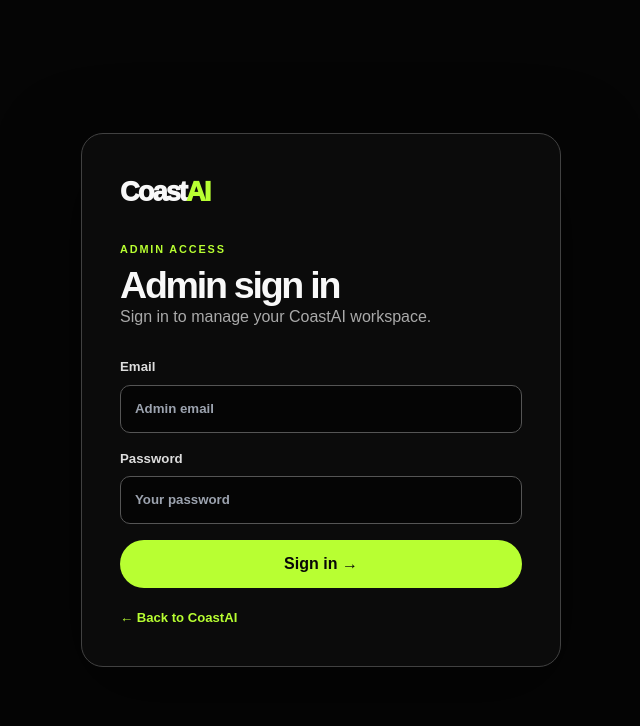
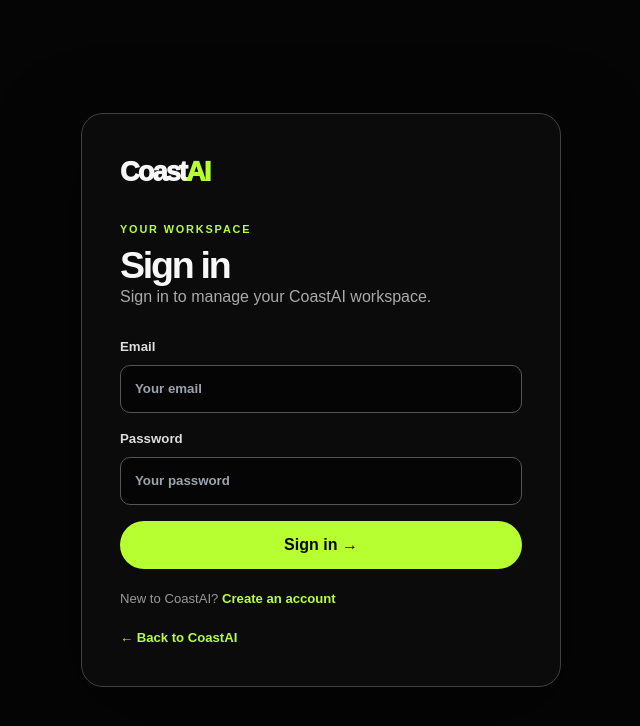
Before and after one commit to biihafidh/CoastAI-AUTOMATION, a Next.js app: page /login in a window 1280 px wide. Shown: the top 726 px of the page, without its empty margins (319-959 px from the left). Built offline with nearby package versions, Linux system fonts and the light colour scheme.

Commit message:
Add public signup link to CoastAI login

```diff
--- a/src/app/login/page.tsx
+++ b/src/app/login/page.tsx
@@ -6,7 +6,49 @@ import { useRouter } from "next/navigation";
 import { createClient } from "@/lib/supabase/client";
 
 export default function LoginPage() {
-  const [email,setEmail]=useState(""); const [password,setPassword]=useState(""); const [error,setError]=useState(""); const [busy,setBusy]=useState(false); const router=useRouter();
-  async function submit(event:FormEvent){event.preventDefault();setBusy(true);setError("");try{const supabase=createClient();const {error}=await supabase.auth.signInWithPassword({email,password});if(error)throw error;router.push("/dashboard");router.refresh();}catch(e){setError(e instanceof Error?e.message:"Sign in failed.");}finally{setBusy(false);}}
-  return <main className="auth-shell"><div className="auth-card"><Link href="/" className="auth-brand">Coast<span>AI</span></Link><p className="auth-eyebrow">ADMIN ACCESS</p><h1>Admin sign in</h1><p className="auth-subtitle">Sign in to manage your CoastAI workspace.</p><form onSubmit={submit} className="auth-form"><label>Email<input required type="email" value={email} onChange={e=>setEmail(e.target.value)} placeholder="Admin email"/></label><label>Password<input required type="password" value={password} onChange={e=>setPassword(e.target.value)} placeholder="Your password"/></label><button disabled={busy}>{busy?"Signing in…":"Sign in →"}</button></form>{error&&<p className="auth-message">{error}</p>}<p className="auth-foot"><Link href="/">← Back to CoastAI</Link></p></div></main>;
+  const [email, setEmail] = useState("");
+  const [password, setPassword] = useState("");
+  const [error, setError] = useState("");
+  const [busy, setBusy] = useState(false);
+  const router = useRouter();
+
+  async function submit(event: FormEvent<HTMLFormElement>) {
+    event.preventDefault();
+    setBusy(true);
+    setError("");
+    try {
+      const supabase = createClient();
+      const { error: loginError } = await supabase.auth.signInWithPassword({ email, password });
+      if (loginError) throw loginError;
+      router.push("/dashboard");
+      router.refresh();
+    } catch (err) {
+      setError(err instanceof Error ? err.message : "Sign in failed.");
+    } finally {
+      setBusy(false);
+    }
+  }
+
+  return (
+    <main className="auth-shell">
+      <div className="auth-card">
+        <Link href="/" className="auth-brand">Coast<span>AI</span></Link>
+        <p className="auth-eyebrow">YOUR WORKSPACE</p>
+        <h1>Sign in</h1>
+        <p className="auth-subtitle">Sign in to manage your CoastAI workspace.</p>
+        <form onSubmit={submit} className="auth-form">
+          <label>Email
+            <input required type="email" value={email} onChange={event => setEmail(event.target.value)} placeholder="Your email" />
+          </label>
+          <label>Password
+            <input required type="password" value={password} onChange={event => setPassword(event.target.value)} placeholder="Your password" />
+          </label>
+          <button disabled={busy}>{busy ? "Signing in…" : "Sign in →"}</button>
+        </form>
+        {error && <p className="auth-message">{error}</p>}
+        <p className="auth-foot">New to CoastAI? <Link href="/signup">Create an account</Link></p>
+        <p className="auth-foot"><Link href="/">← Back to CoastAI</Link></p>
+      </div>
+    </main>
+  );
 }
```
